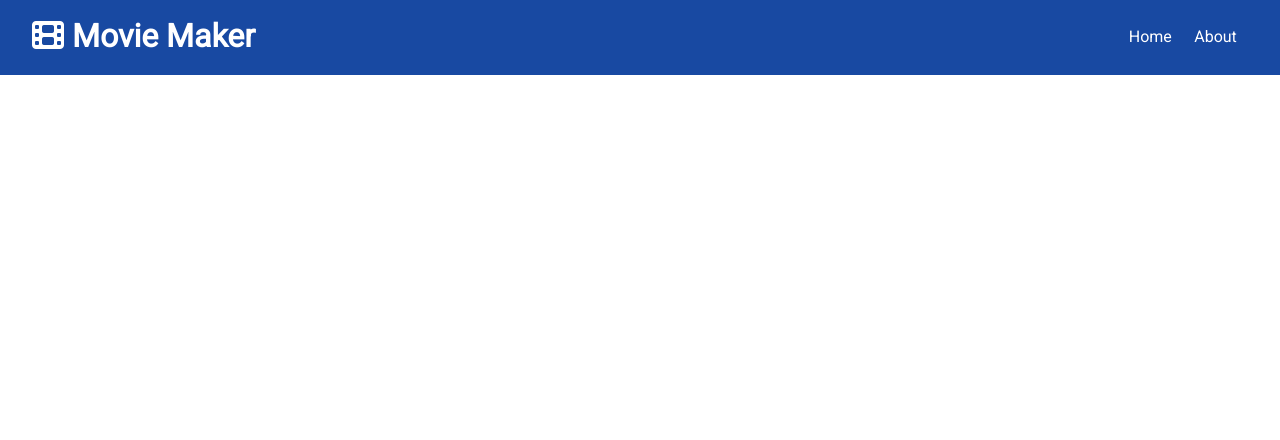
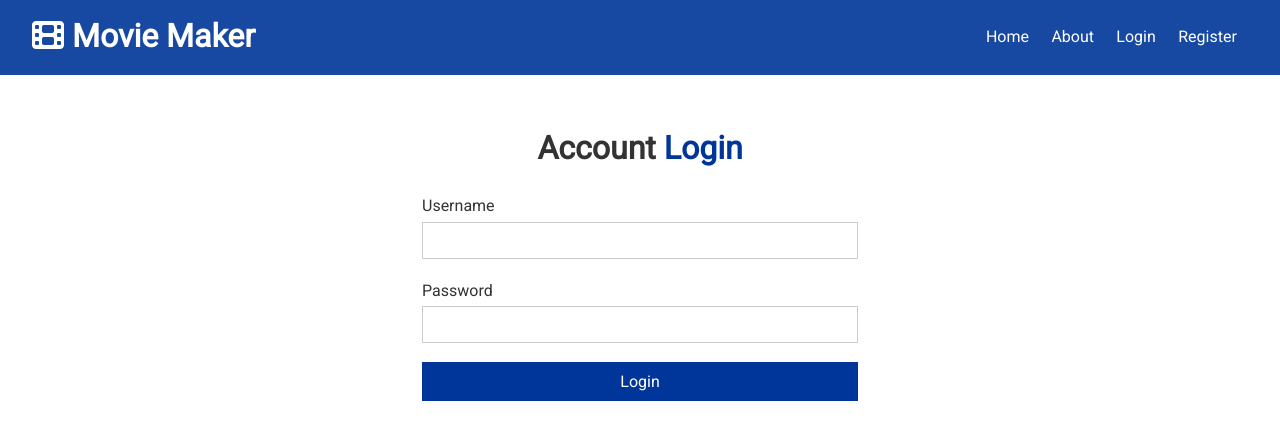
Before and after one commit to MichaelSchiumo/movie-maker-client, a React (Create React App) app: page /login in a window 1280 px wide. Shown: the top 440 px of the page. Built offline with nearby package versions, Linux system fonts and the light colour scheme.

Commit message:
added links for login and register to navbar

```diff
--- a/src/App.js
+++ b/src/App.js
@@ -3,6 +3,7 @@ import { BrowserRouter as Router, Route, Switch } from 'react-router-dom';
 import './App.css';
 import Home from './components/pages/Home';
 import Register from './components/auth/Register';
+import Login from './components/auth/Login';
 import About from './components/pages/About';
 import Navbar from './components/layout/Navbar';
 import MovieState from './context/movie/MovieState';
@@ -20,6 +21,7 @@ const App = () => {
                 <Route exact path='/' component={Home} />
                 <Route exact path='/about' component={About} />
                 <Route exact path='/register' component={Register} />
+                <Route exact path='/login' component={Login} />
               </Switch>
             </div>
           </Fragment>
--- a/src/components/auth/Login.js
+++ b/src/components/auth/Login.js
@@ -0,0 +1,54 @@
+import React, { useState } from 'react';
+
+const Login = () => {
+  const [user, setUser] = useState({
+    username: '',
+    password: '',
+  });
+
+  const { username, password } = user;
+
+  const onChange = (event) => {
+    setUser({ ...user, [event.target.name]: event.target.value });
+  };
+
+  const onSubmit = (event) => {
+    event.preventDefault();
+    console.log('Login submit', user);
+  };
+
+  return (
+    <div className='form-container'>
+      <h1>
+        Account <span className='text-primary'>Login</span>
+      </h1>
+      <form onSubmit={onSubmit}>
+        <div className='form-group'>
+          <label htmlFor='username'>Username</label>
+          <input
+            type='text'
+            name='username'
+            value={username}
+            onChange={onChange}
+          />
+        </div>
+        <div className='form-group'>
+          <label htmlFor='password'>Password</label>
+          <input
+            type='password'
+            name='password'
+            value={password}
+            onChange={onChange}
+          />
+        </div>
+        <input
+          type='submit'
+          value='Login'
+          className='btn btn-primary btn-block'
+        />
+      </form>
+    </div>
+  );
+};
+
+export default Login;
--- a/src/components/layout/Navbar.js
+++ b/src/components/layout/Navbar.js
@@ -15,6 +15,12 @@ const Navbar = ({ title, icon }) => {
         <li>
           <Link to='/about'>About</Link>
         </li>
+        <li>
+          <Link to='/login'>Login</Link>
+        </li>
+        <li>
+          <Link to='/register'>Register</Link>
+        </li>
       </ul>
     </div>
   );
```
